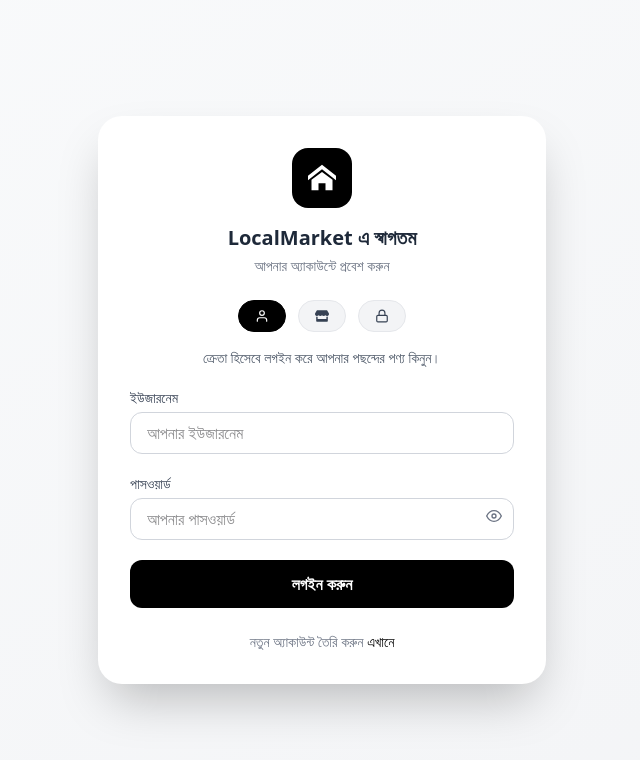
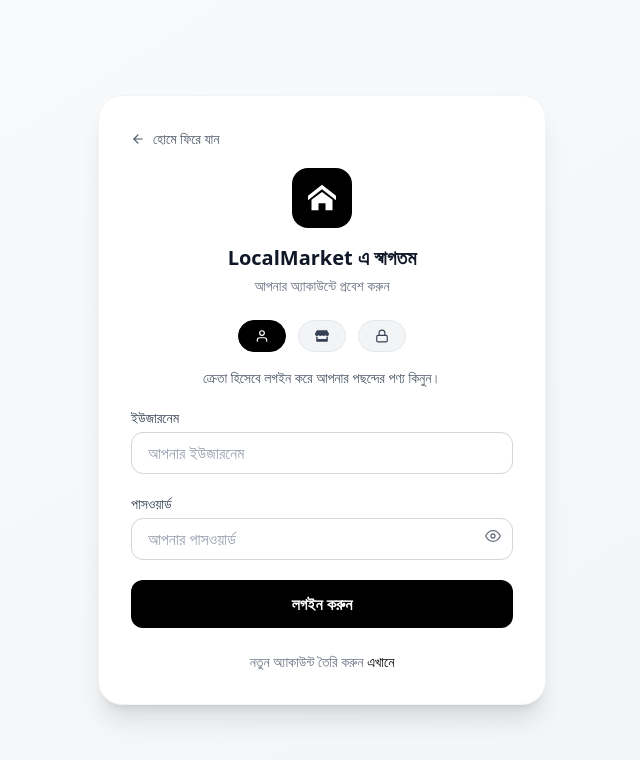
Before and after one commit to devsamin/Local-Market-Frontend, a React (Vite) app: page /login in a window 1280 px wide. Shown: the top 760 px of the page, without its empty margins (318-958 px from the left). Built offline with nearby package versions, Linux system fonts and the light colour scheme.

Commit message:
update l

```diff
--- a/src/Pages/Authentications/LoginPage.jsx
+++ b/src/Pages/Authentications/LoginPage.jsx
@@ -1,6 +1,220 @@
+// import React, { useContext, useState } from "react";
+// import { useForm } from "react-hook-form";
+// import { FiUser, FiLock, FiEye, FiEyeOff } from "react-icons/fi";
+// import { FaStore } from "react-icons/fa";
+// import { Link, useNavigate } from "react-router-dom";
+// import axios from "axios";
+// import { AuthContext } from "../../contexts/AuthContext/AuthProvider";
+// import { toast } from "react-toastify";
+// import "react-toastify/dist/ReactToastify.css";
+// import { ImHome } from "react-icons/im";
+// import { Helmet } from "react-helmet-async";
+
+// const LoginPage = () => {
+//   const [showPassword, setShowPassword] = useState(false);
+//   const [role, setRole] = useState("ক্রেতা");
+//   const [errorMsg, setErrorMsg] = useState("");
+//   const navigate = useNavigate();
+//   const [loading, setLoading] = useState(false); // ✅ loading state
+
+//   const {
+//     register,
+//     handleSubmit,
+//     formState: { errors },
+//   } = useForm();
+//   const { login } = useContext(AuthContext);
+
+//   // ✅ Bangla → English mapping for backend
+//   const roleMap = {
+//     ক্রেতা: "buyer",
+//     বিক্রেতা: "seller",
+//     অ্যাডমিন: "admin",
+//   };
+
+//   const roleDescription = {
+//     ক্রেতা: "ক্রেতা হিসেবে লগইন করে আপনার পছন্দের পণ্য কিনুন।",
+//     বিক্রেতা: "বিক্রেতা হিসেবে লগইন করে আপনার দোকান পরিচালনা করুন।",
+//     অ্যাডমিন: "অ্যাডমিন লগইন শুধুমাত্র অনুমোদিত ব্যবহারকারীদের জন্য।",
+//   };
+
+//   const onSubmit = async (data) => {
+//     setErrorMsg(""); // clear previous error
+//     setLoading(true); // ✅ Start loading
+//     try {
+//       // ✅ Send English role to backend
+//       const res = await axios.post(
+//         "https://local-mart-11yd.onrender.com/api/users/login/",
+//         {
+//           username: data.username,
+//           password: data.password,
+//           role: roleMap[role],
+//         },
+//       );
+
+//       localStorage.setItem("access", res.data.access);
+//       localStorage.setItem("refresh", res.data.refresh);
+
+//       const profileRes = await axios.get(
+//         "https://local-mart-11yd.onrender.com/api/users/profile/",
+//         {
+//           headers: { Authorization: `Bearer ${res.data.access}` },
+//         },
+//       );
+
+//       login(profileRes.data);
+
+//       toast.success(
+//         `স্বাগতম, ${profileRes.data.username}! আপনি সফলভাবে লগইন করেছেন।`,
+//         {
+//           position: "top-center",
+//           autoClose: 3000,
+//         },
+//       );
+
+//       navigate("/");
+//     } catch (error) {
+//       console.error("Login error:", error.response?.data || error.message);
+//       const errMsg =
+//         error.response?.data?.non_field_errors?.[0] ||
+//         error.response?.data?.detail ||
+//         "লগইন ব্যর্থ হয়েছে! দয়া করে তথ্যগুলো যাচাই করুন।";
+//       setErrorMsg(errMsg);
+//     } finally {
+//       setLoading(false); // ✅ Stop loading after success or error
+//     }
+//   };
+
+//   return (
+//     <div className="min-h-screen flex items-center justify-center bg-gradient-to-br from-gray-50 to-gray-100 px-4">
+//       <Helmet>
+//         <title>লগইন পৃষ্ঠা | LocalMarket</title>
+//       </Helmet>
+//       <div className="bg-white rounded-3xl shadow-2xl p-8 w-full max-w-md transition-all duration-300 hover:shadow-gray-300">
+//         {/* Logo */}
+//         <div className="flex flex-col items-center mb-6">
+//           <div className="p-4 bg-black text-white rounded-2xl">
+//             <ImHome size={28} />
+//           </div>
+//           <h2 className="mt-4 text-xl font-semibold text-gray-800">
+//             LocalMarket এ স্বাগতম
+//           </h2>
+//           <p className="text-gray-500 text-sm mt-1">
+//             আপনার অ্যাকাউন্টে প্রবেশ করুন
+//           </p>
+//         </div>
+
+//         {/* Role Selector */}
+//         <div className="flex justify-center gap-3 mb-4">
+//           {["ক্রেতা", "বিক্রেতা", "অ্যাডমিন"].map((r) => (
+//             <button
+//               key={r}
+//               type="button"
+//               onClick={() => setRole(r)}
+//               className={`flex items-center gap-2 px-4 py-2 rounded-full text-sm font-medium border transition ${
+//                 role === r
+//                   ? "bg-black text-white border-black"
+//                   : "bg-gray-100 text-gray-700 border-gray-200 hover:bg-gray-200"
+//               }`}
+//             >
+//               {r === "ক্রেতা" && <FiUser />}
+//               {r === "বিক্রেতা" && <FaStore />}
+//               {r === "অ্যাডমিন" && <FiLock />}
+//             </button>
+//           ))}
+//         </div>
+
+//         {/* Role Info */}
+//         <p className="text-center text-gray-600 text-sm mb-5">
+//           {roleDescription[role]}
+//         </p>
+
+//         {/* Form */}
+//         <form onSubmit={handleSubmit(onSubmit)} className="space-y-5">
+//           {/* Username */}
+//           <div>
+//             <label className="block text-sm font-medium text-gray-700 mb-1">
+//               ইউজারনেম
+//             </label>
+//             <input
+//               type="text"
+//               placeholder="আপনার ইউজারনেম"
+//               className="w-full border rounded-xl px-4 py-2 focus:ring-2 focus:outline-none border-gray-300 focus:ring-black"
+//               {...register("username", { required: "ইউজারনেম প্রয়োজন" })}
+//             />
+//             {errors.username && (
+//               <p className="text-red-500 text-sm mt-1">
+//                 {errors.username.message}
+//               </p>
+//             )}
+//           </div>
+
+//           {/* Password */}
+//           <div>
+//             <label className="block text-sm font-medium text-gray-700 mb-1">
+//               পাসওয়ার্ড
+//             </label>
+//             <div className="relative">
+//               <input
+//                 type={showPassword ? "text" : "password"}
+//                 placeholder="আপনার পাসওয়ার্ড"
+//                 className="w-full border rounded-xl px-4 py-2 pr-10 focus:ring-2 focus:outline-none border-gray-300 focus:ring-black"
+//                 {...register("password", { required: "পাসওয়ার্ড প্রয়োজন" })}
+//               />
+//               <button
+//                 type="button"
+//                 onClick={() => setShowPassword(!showPassword)}
+//                 className="absolute right-3 top-2.5 text-gray-500 hover:text-gray-700"
+//               >
+//                 {showPassword ? <FiEyeOff /> : <FiEye />}
+//               </button>
+//             </div>
+//             {errors.password && (
+//               <p className="text-red-500 text-sm mt-1">
+//                 {errors.password.message}
+//               </p>
+//             )}
+//           </div>
+
+//           {/* Error Message */}
+//           {errorMsg && (
+//             <div className="bg-red-50 border border-red-200 text-red-600 text-sm p-3 rounded-xl text-center">
+//               {errorMsg}
+//             </div>
+//           )}
+
+//           {/* ✅ Submit Button with loading */}
+//           <button
+//             type="submit"
+//             disabled={loading}
+//             className={`w-full py-3 rounded-xl font-semibold transition ${
+//               loading
+//                 ? "bg-gray-600 cursor-not-allowed text-white"
+//                 : "bg-black hover:bg-gray-800 text-white"
+//             }`}
+//           >
+//             {loading ? "লগইন হচ্ছে..." : "লগইন করুন"}
+//           </button>
+//         </form>
+
+//         <p className="text-center text-gray-500 text-sm mt-6">
+//           নতুন অ্যাকাউন্ট তৈরি করুন{" "}
+//           <Link
+//             to="/register"
+//             className="text-black font-medium hover:underline"
+//           >
+//             এখানে
+//           </Link>
+//         </p>
+//       </div>
+//     </div>
+//   );
+// };
+
+// export default LoginPage;
+
 import React, { useContext, useState } from "react";
 import { useForm } from "react-hook-form";
-import { FiUser, FiLock, FiEye, FiEyeOff } from "react-icons/fi";
+import { FiUser, FiLock, FiEye, FiEyeOff, FiArrowLeft } from "react-icons/fi";
 import { FaStore } from "react-icons/fa";
 import { Link, useNavigate } from "react-router-dom";
 import axios from "axios";
@@ -14,17 +228,17 @@
   const [showPassword, setShowPassword] = useState(false);
   const [role, setRole] = useState("ক্রেতা");
   const [errorMsg, setErrorMsg] = useState("");
+  const [loading, setLoading] = useState(false);
+
   const navigate = useNavigate();
-  const [loading, setLoading] = useState(false); // ✅ loading state
+  const { login } = useContext(AuthContext);
 
   const {
     register,
     handleSubmit,
     formState: { errors },
   } = useForm();
-  const { login } = useContext(AuthContext);
 
-  // ✅ Bangla → English mapping for backend
   const roleMap = {
     ক্রেতা: "buyer",
     বিক্রেতা: "seller",
@@ -38,10 +252,10 @@
   };
 
   const onSubmit = async (data) => {
-    setErrorMsg(""); // clear previous error
-    setLoading(true); // ✅ Start loading
+    setErrorMsg("");
+    setLoading(true);
+
     try {
-      // ✅ Send English role to backend
       const res = await axios.post(
         "https://local-mart-11yd.onrender.com/api/users/login/",
         {
@@ -65,22 +279,17 @@
 
       toast.success(
         `স্বাগতম, ${profileRes.data.username}! আপনি সফলভাবে লগইন করেছেন।`,
-        {
-          position: "top-center",
-          autoClose: 3000,
-        },
       );
 
       navigate("/");
     } catch (error) {
-      console.error("Login error:", error.response?.data || error.message);
       const errMsg =
         error.response?.data?.non_field_errors?.[0] ||
         error.response?.data?.detail ||
-        "লগইন ব্যর্থ হয়েছে! দয়া করে তথ্যগুলো যাচাই করুন।";
+        "লগইন ব্যর্থ হয়েছে!";
       setErrorMsg(errMsg);
     } finally {
-      setLoading(false); // ✅ Stop loading after success or error
+      setLoading(false);
     }
   };
 
@@ -89,15 +298,28 @@
       <Helmet>
         <title>লগইন পৃষ্ঠা | LocalMarket</title>
       </Helmet>
-      <div className="bg-white rounded-3xl shadow-2xl p-8 w-full max-w-md transition-all duration-300 hover:shadow-gray-300">
+
+      <div className="bg-white rounded-3xl shadow-xl p-8 w-full max-w-md border border-gray-100">
+        {/* 🔙 Back to Home */}
+        <div className="mb-4">
+          <Link
+            to="/"
+            className="inline-flex items-center gap-2 text-sm text-gray-600 hover:text-black transition"
+          >
+            <FiArrowLeft /> হোমে ফিরে যান
+          </Link>
+        </div>
+
         {/* Logo */}
         <div className="flex flex-col items-center mb-6">
           <div className="p-4 bg-black text-white rounded-2xl">
             <ImHome size={28} />
           </div>
-          <h2 className="mt-4 text-xl font-semibold text-gray-800">
+
+          <h2 className="mt-4 text-xl font-semibold text-gray-900">
             LocalMarket এ স্বাগতম
           </h2>
+
           <p className="text-gray-500 text-sm mt-1">
             আপনার অ্যাকাউন্টে প্রবেশ করুন
           </p>
@@ -123,7 +345,7 @@
           ))}
         </div>
 
-        {/* Role Info */}
+        {/* Role Description */}
         <p className="text-center text-gray-600 text-sm mb-5">
           {roleDescription[role]}
         </p>
@@ -138,7 +360,7 @@
             <input
               type="text"
               placeholder="আপনার ইউজারনেম"
-              className="w-full border rounded-xl px-4 py-2 focus:ring-2 focus:outline-none border-gray-300 focus:ring-black"
+              className="w-full border border-gray-300 bg-white text-gray-900 placeholder-gray-400 rounded-xl px-4 py-2 focus:ring-2 focus:ring-black focus:outline-none"
               {...register("username", { required: "ইউজারনেম প্রয়োজন" })}
             />
             {errors.username && (
@@ -153,13 +375,15 @@
             <label className="block text-sm font-medium text-gray-700 mb-1">
               পাসওয়ার্ড
             </label>
+
             <div className="relative">
               <input
                 type={showPassword ? "text" : "password"}
                 placeholder="আপনার পাসওয়ার্ড"
-                className="w-full border rounded-xl px-4 py-2 pr-10 focus:ring-2 focus:outline-none border-gray-300 focus:ring-black"
+                className="w-full border border-gray-300 bg-white text-gray-900 placeholder-gray-400 rounded-xl px-4 py-2 pr-10 focus:ring-2 focus:ring-black focus:outline-none"
                 {...register("password", { required: "পাসওয়ার্ড প্রয়োজন" })}
               />
+
               <button
                 type="button"
                 onClick={() => setShowPassword(!showPassword)}
@@ -168,6 +392,7 @@
                 {showPassword ? <FiEyeOff /> : <FiEye />}
               </button>
             </div>
+
             {errors.password && (
               <p className="text-red-500 text-sm mt-1">
                 {errors.password.message}
@@ -175,20 +400,20 @@
             )}
           </div>
 
-          {/* Error Message */}
+          {/* Error */}
           {errorMsg && (
             <div className="bg-red-50 border border-red-200 text-red-600 text-sm p-3 rounded-xl text-center">
               {errorMsg}
             </div>
           )}
 
-          {/* ✅ Submit Button with loading */}
+          {/* Button */}
           <button
             type="submit"
             disabled={loading}
             className={`w-full py-3 rounded-xl font-semibold transition ${
               loading
-                ? "bg-gray-600 cursor-not-allowed text-white"
+                ? "bg-gray-500 cursor-not-allowed text-white"
                 : "bg-black hover:bg-gray-800 text-white"
             }`}
           >
@@ -196,6 +421,7 @@
           </button>
         </form>
 
+        {/* Register */}
         <p className="text-center text-gray-500 text-sm mt-6">
           নতুন অ্যাকাউন্ট তৈরি করুন{" "}
           <Link
```
